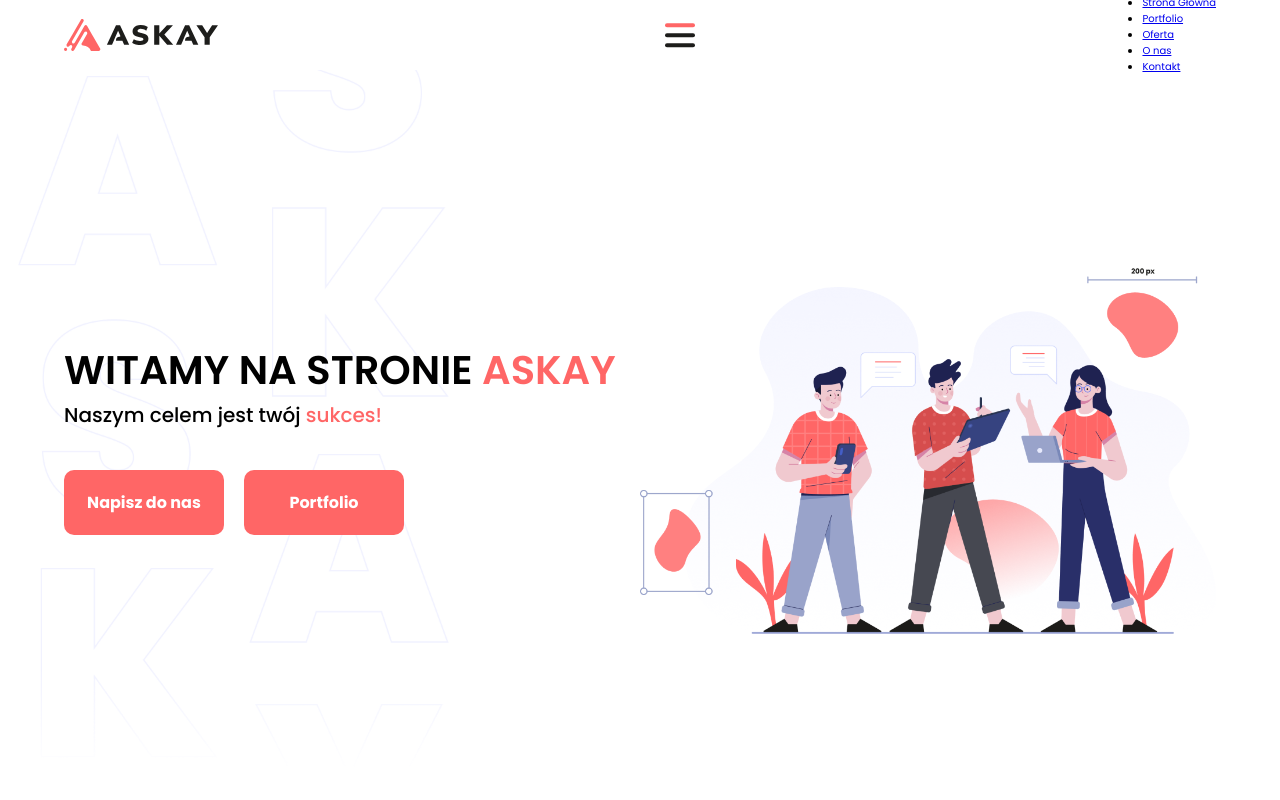
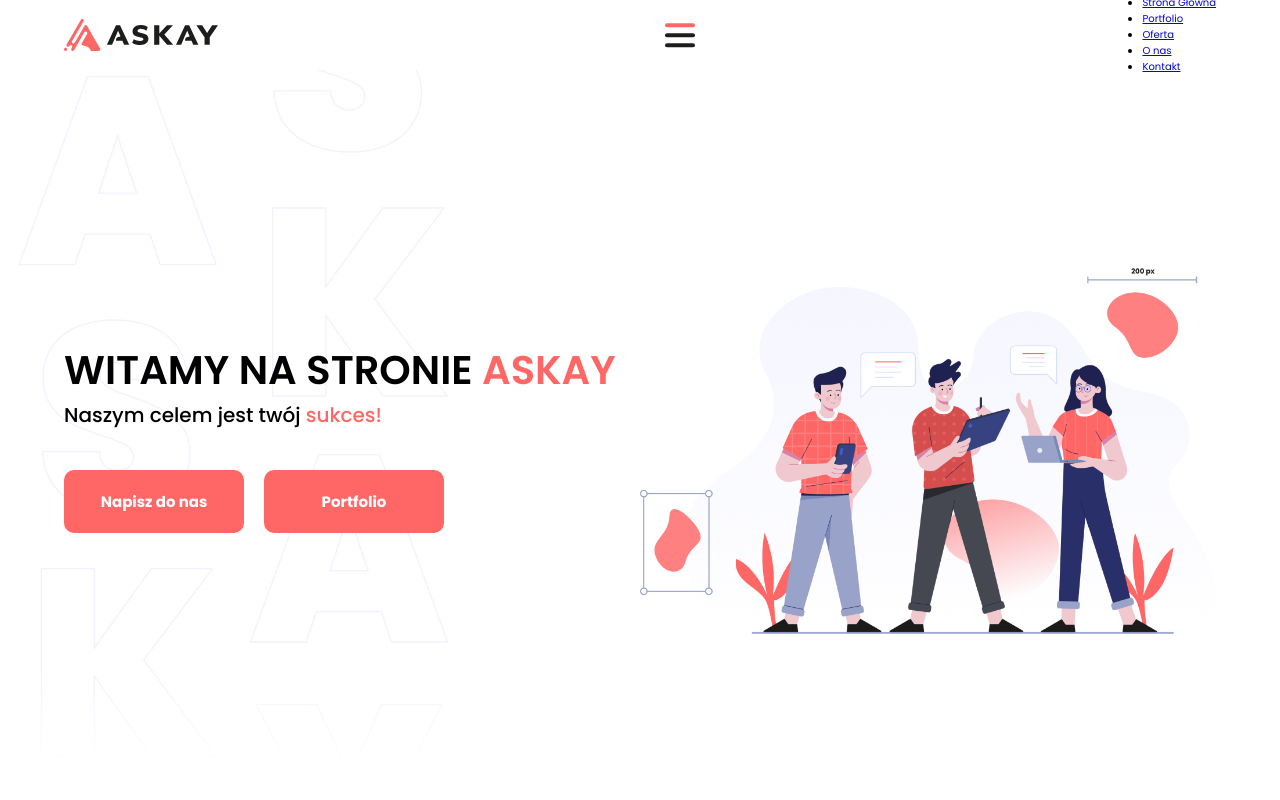
Before and after one commit to lt27037/askay-page, a React (Create React App) app in the folder frontend/: page / in a window 1280 px wide. Shown: the top 800 px of the page. Built offline with nearby package versions, Linux system fonts and the light colour scheme; the HTML template or start-up script is replaced by a standard one.

Commit message:
another changes

```diff
--- a/frontend/package.json
+++ b/frontend/package.json
@@ -6,6 +6,7 @@
     "@testing-library/jest-dom": "^5.11.10",
     "@testing-library/react": "^11.2.5",
     "@testing-library/user-event": "^12.8.3",
+    "framer-motion": "^4.1.3",
     "prettier": "^2.2.1",
     "react": "^17.0.2",
     "react-dom": "^17.0.2",
--- a/frontend/src/App.jsx
+++ b/frontend/src/App.jsx
@@ -3,12 +3,14 @@
 
 import Home from './pages/Home';
 import Portfolio from './pages/Portfolio';
+import Header from './components/Header';
 
 import './styles/App.scss';
 
 const App = () => (
   <div className="appContainer">
     <Router>
+      <Header />
       <Switch>
 
         <Route path="/" exact>
--- a/frontend/src/pages/Home.jsx
+++ b/frontend/src/pages/Home.jsx
@@ -1,6 +1,6 @@
 import React from 'react';
+import { motion } from 'framer-motion';
 
-import Header from '../components/Header';
 import Start from '../sections/Start';
 import Offer from '../sections/Offer';
 import About from '../sections/About';
@@ -12,8 +12,14 @@
 import '../styles/Home.scss';
 
 const Home = () => (
-  <div className="home">
-    <Header />
+  // eslint-disable-next-line react/jsx-pascal-case
+  <motion.div
+    className="home"
+    transition={{ duration: 0.5 }}
+    initial={{ opacity: 0, transform: 'translateX(-20%)' }}
+    animate={{ opacity: 1, transform: 'translateX(0%)' }}
+    exit={{ opacity: 0, transform: 'translateX(-20%)' }}
+  >
     <Start />
     <Offer />
     <About />
@@ -21,6 +27,7 @@
     <Portfolio />
     <Opinions />
     <Footer />
-  </div>
+  </motion.div>
 );
+
 export default Home;
--- a/frontend/src/pages/Portfolio.jsx
+++ b/frontend/src/pages/Portfolio.jsx
@@ -1,13 +1,18 @@
 import React from 'react';
-
-import Header from '../components/Header';
+import { motion } from 'framer-motion';
 
 import '../styles/Portfolio.scss';
 
 const Portfolio = () => (
-  <div className="portfolioPage">
-    <Header />
-  </div>
+  <motion.div
+    className="portfolioPage"
+    transition={{ duration: 0.5 }}
+    initial={{ opacity: 0, transform: 'translateX(20%)' }}
+    animate={{ opacity: 1, transform: 'translateX(0%)' }}
+    exit={{ opacity: 0, transform: 'translateX(20%)' }}
+  >
+    Portfolio
+  </motion.div>
 );
 
 export default Portfolio;
--- a/frontend/src/sections/Start.jsx
+++ b/frontend/src/sections/Start.jsx
@@ -1,5 +1,5 @@
 import React, { useRef, useEffect } from 'react';
-import { useLocation } from 'react-router-dom';
+import { useLocation, useHistory } from 'react-router-dom';
 
 import napis from '../images/napis-askay.png';
 import ilustracja from '../images/Illustracja-desktop.png';
@@ -10,6 +10,7 @@
 const Start = () => {
   const start = useRef(null);
   const location = useLocation();
+  const history = useHistory();
 
   useEffect(
     () => {
@@ -33,8 +34,8 @@
       </div>
       <img src={ilustracja} alt="ilustracja zespołu" className="start__ilustracja" />
       <div className="start__buttonWrapper">
-        <Button content="Napisz do nas" />
-        <Button content="Portfolio" />
+        <Button content="Napisz do nas" click={() => history.push({ pathname: '/kontakt' })} />
+        <Button content="Portfolio" click={() => history.push({ pathname: '/portfolio' })} />
       </div>
     </section>
   );
--- a/frontend/src/styles/App.scss
+++ b/frontend/src/styles/App.scss
@@ -10,8 +10,13 @@
 
 :root{
   font-size: 62.5%;
-  scroll-behavior: smooth;
+  // scroll-behavior: smooth;
 }
+
+body{
+  overflow-x: hidden;
+}
+
 
 .appContainer{
   @include elementFlex(column, flex-start, center);
--- a/frontend/src/styles/Button.scss
+++ b/frontend/src/styles/Button.scss
@@ -1,14 +1,35 @@
 @import 'variables';
 
 .button{
-  font-size: 1.6rem;
+  font-size: 1.5rem;
   padding: 2rem 0;
-  width: 160px;
+  width: 180px;
   border: none;
   background: $mainColor;
   border-radius: 10px;
   color: #ffffff;
   font-weight: 700;
+  outline: none;
+  transition: color .2s;
+  &:active{
+    animation: buttonAnim .1s;
+    animation-play-state: running;
+  }
+  &:hover{
+    color: $fontColor;
+  }
+}
+
+@keyframes buttonAnim{
+  0%{
+    transform: none;
+  }
+  50%{
+    transform: translateY(-5%);
+  }
+  100%{
+    transform: none;
+  }
 }
 
 @media(min-width: 1500px){
--- a/frontend/src/styles/Portfolio.scss
+++ b/frontend/src/styles/Portfolio.scss
@@ -1,6 +1,7 @@
 @import 'variables';
 
 .portfolioPage{
+  @include elementFlex(column, center, center);
   width: 100%;
   min-height: 110vh;
 }
--- a/frontend/src/styles/PortfolioSection.scss
+++ b/frontend/src/styles/PortfolioSection.scss
@@ -97,7 +97,7 @@
       .button{
         margin-left: auto;
         margin-right: auto;
-        display: flex;
+        display: block;
       }
     }
     &__discription{
--- a/frontend/src/styles/TeamButton.scss
+++ b/frontend/src/styles/TeamButton.scss
@@ -24,6 +24,7 @@
     border-radius: 10px;
     background: $mainColor;
     z-index: -1;
+    transition: width 0.2s ease-in-out;
   }
   &::after{
     content: '';
@@ -35,4 +36,7 @@
     border-radius: 99px;
     background: $mainColor;
   }
+  &:hover::before{
+    width: 180px;
+  }
 }
```
Also changed, not shown: 1 other file (tests, documents, lock files or other folders).
